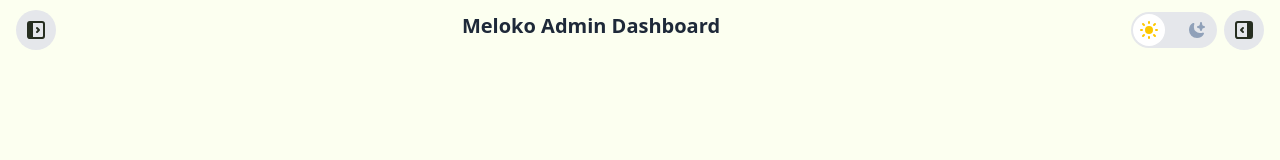
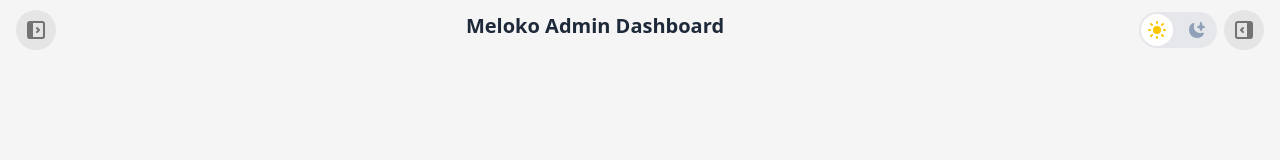
Before and after one commit to Meloko-org/backoffice, a React app in the folder frontend/: page /admin in a window 1280 px wide. Shown: the top 160 px of the page. Built offline with nearby package versions, Linux system fonts and the light colour scheme; no server answers; the HTML template or start-up script is replaced by a standard one.

Commit message:
fix UI layout, colors and dark mode

```diff
--- a/frontend/src/components/admin/AdminHeader.tsx
+++ b/frontend/src/components/admin/AdminHeader.tsx
@@ -29,7 +29,7 @@ console.log("HEADER left:", isLeftOpen);
           isOn={isLeftOpen}
           onClick={toggleLeft}
           ariaLabel="Toggle History Panel"
-          className="bg-gray-200 dark:bg-neutral-900 hover:bg-gray-300 dark:hover:bg-neutral-500"
+          className="btn-sidebar"
         />
       </div>
 
@@ -40,7 +40,7 @@ console.log("HEADER left:", isLeftOpen);
           isOn={isRightOpen}
           onClick={toggleRight}
           ariaLabel="Toggle tools Panel"
-          className="bg-gray-200 dark:bg-neutral-900 hover:bg-gray-300 dark:hover:bg-neutral-500 ml-2"
+          className="btn-sidebar ml-2"
         />
       </div>
 
--- a/frontend/src/components/admin/AdminSidebarLeft.tsx
+++ b/frontend/src/components/admin/AdminSidebarLeft.tsx
@@ -1,6 +1,9 @@
 export default function AdminSidebarLeft() {
   return (
-    <aside className="absolute left-0 top-0 z-10 h-full w-65 bg-muted">
+    <aside
+      className="fixed left-0 top-0 z-10 h-full w-65"
+      style={{ background: "var(--app-sidebar-bg)" }}
+      >
       <div className="w-full text-right">
 				<h2 className="p-4 text-lg font-semibold">Historique</h2>
 			</div>
--- a/frontend/src/components/admin/AdminSidebarRight.tsx
+++ b/frontend/src/components/admin/AdminSidebarRight.tsx
@@ -1,6 +1,9 @@
 export default function AdminSidebarLeft() {
   return (
-    <aside className="absolute right-0 top-0 z-10 h-full w-65 bg-muted">
+    <aside
+      className="fixed right-0 top-0 z-10 h-full w-65"
+      style={{ background: "var(--app-sidebar-bg)" }}
+      >
       <div className="w-full text-right">
 				<h2 className="p-4 text-lg font-semibold">tools</h2>
 			</div>
--- a/frontend/src/components/admin/buttons/SwapIconButton.tsx
+++ b/frontend/src/components/admin/buttons/SwapIconButton.tsx
@@ -22,7 +22,7 @@ export default function SwapIconButton({ iconOff, iconOn, onClick, ariaLabel, cl
 				<span className={`absolute transition-opacity transform duration-300 ${isOn ? 'opacity-0 scale-0' : 'opacity-100 scale-100'}`} >
 					{iconOn}
 				</span>
-				<span className={`absolute transition-opacity transform duration-300 ${isOn ? 'opacity-1000 scale-1000' : 'opacity-0 scale-0'}`} >
+				<span className={`absolute transition-opacity transform duration-300 ${isOn ? 'opacity-1000 scale-100' : 'opacity-0 scale-0'}`} >
 					{iconOff}
 				</span>
 			</div>
--- a/frontend/src/index.css
+++ b/frontend/src/index.css
@@ -1,53 +1,81 @@
 @import "tailwindcss";
 
-
-
+/* =========================
+   THEME TOKENS (Tailwind)
+========================= */
 @theme {
-  --color-primary: #98B66E;
-  --color-secondary: #262E20;
-  --color-lightbg: #FCFFF0;
-  --color-darkbg: #262E20;
-  --color-tertiary: #444C3D;
-  --color-danger: #942911;
-  --color-warning: #D16014;
-  --color-success: #0081A7;
-  --color-night: #0A090B;
-  --color-premium: #FAA200;
-  --color-premiumbg: #686B65;
-  --color-greener: #006045;
-  --color-pending: #0C0A09;
-  --color-partialValidated: #51344d;
-  --color-validated: #6F5060;
-  --color-partialWithdrawn: #488286;
-  --color-withdrawn: #60A4A9;
-  --color-partialCanceled: #BA2D0B;
-  --color-canceled: #EA2B1F;
-}
-
-@layer base {
-  :root {
-    --color-lightbg: #FCFFF0;
-    --color-darkbg: #262E20;
-
-    --color-primary: #98B66E;
-    --color-danger: #942911;
-    --color-warning: #D16014;
+  --color-bg-light: var(--color-neutral-100);
+  --color-sidebar-bg-light: var(--color-neutral-200);
+  --color-bg-dark: #212121;
+  --color-sidebar-bg-dark: #181818;
 
   --color-text-light: #262E20;
   --color-text-dark: #FCFFF0;
 
-    --radius: 0.5rem;
-    --border-color: rgba(0, 0, 0, 0.08);
+  --color-primary: #98B66E;
+  --color-secondary: #262E20;
+  --color-danger: #942911;
+  --color-warning: #D16014;
+  --color-success: #0081A7;
+
 }
 
+/* =========================
+   BASE STYLES
+========================= */
+@layer base {
   html {
-    background-color: var(--color-lightbg);
+    background-color: var(--color-bg-light);
     color: var(--color-text-light);
+    --app-surface-bg: var(--color-bg-light);
+    --app-sidebar-bg: var(--color-sidebar-bg-light);
+
+    /* ---- bouton invariant selon le mode ---- */
+    /* Bouton principal */
+    --btn-primary-bg: var(--color-primary);
+    --btn-primary-text: var(--color-text-light);
+
+    /* Danger */
+    --btn-danger-bg: var(--color-danger);
+    --btn-danger-text: #ffffff;
+
+
+    /* ---- bouton variants selon le mode --- */
+    /* Bouton formulaire */
+    --btn-form-bg: #e5e7eb;
+    --btn-form-text: #111827;
+
+    /* Bouton sidebar */
+    --btn-sidebar-bg: var(--color-sidebar-bg-light);
+    --btn-sidebar-text: var(--color-neutral-500);
+    --btn-sidebar-bg-hover: var(--color-neutral-500);
+    --btn-sidebar-text-hover: var(--color-text-dark);
+
+
+
+
   }
 
   html.dark {
-    background-color: var(--color-darkbg);
+    background-color: var(--color-bg-dark);
     color: var(--color-text-dark);
+    --app-surface-bg: var(--color-bg-dark);
+    --app-sidebar-bg: var(--color-sidebar-bg-dark);
+
+
+     /* Bouton formulaire */
+    --btn-form-bg: #e5e7eb;
+    --btn-form-text: #111827;
+
+    /* Bouton sidebar */
+    --btn-sidebar-bg: var(--color-neutral-900);
+    --btn-sidebar-text: var(--color-neutral-500);
+    --btn-sidebar-bg-hover: var(--color-neutral-500);
+    --btn-sidebar-text-hover: var(--color-neutral-900);
+  }
+
+  body {
+    @apply antialiased;
   }
 
   h1 {
@@ -67,17 +95,7 @@
   }
 
   a {
-    @apply text-[var(--color-primary)] hover:underline;
-  }
-
-  button {
-    @apply inline-flex items-center gap-2 px-4 py-2 rounded-md font-medium transition;
-    background-color: var(--color-primary);
-    color: var(--color-text-light);
-  }
-
-  button:disabled {
-    @apply opacity-50 cursor-not-allowed;
+    @apply text-primary hover:underline;
   }
 
   table {
@@ -85,18 +103,18 @@
   }
 
   th {
-    @apply text-left font-semibold p-3 border-b;
+    @apply text-left font-semibold p-3 border-b border-black/10 dark:border-white/10;
   }
 
   td {
-    @apply p-3 border-b;
+    @apply p-3 border-b border-black/5 dark:border-white/5;
   }
 
   input,
   select,
   textarea {
-    @apply px-3 py-2 rounded-md border outline-none;
-    background-color: transparent;
+    @apply px-3 py-2 rounded-md border border-black/10 dark:border-white/10
+           bg-transparent outline-none;
   }
 
   input:focus,
@@ -104,16 +122,40 @@
   textarea:focus {
     border-color: var(--color-primary);
   }
-
 }
 
 
-/* html {
-  background-color: var(--color-lightbg);
-  color: var(--color-tertiary);
+@layer components {
+  .btn-primary {
+    @apply inline-flex items-center gap-2 px-4 py-2 rounded-md font-medium
+           transition
+           hover:opacity-90;
+    background-color: var(--btn-primary-bg);
+    color: var(--btn-primary-text);
   }
 
-html.dark {
-  background-color: var(--color-darkbg);
-  color: var(--color-lightbg);
-} */
+  .btn-danger {
+    @apply inline-flex items-center gap-2 px-4 py-2 rounded-md font-medium
+           transition
+           hover:opacity-90;
+    background-color: var(--btn-danger-bg);
+    color: var(--btn-danger-text);
+  }
+
+  .btn-form {
+    background-color: var(--btn-form-bg);
+    color: var(--btn-form-text);
+  }
+
+  .btn-sidebar {
+    background-color: var(--btn-sidebar-bg);
+    color: var(--btn-sidebar-text);
+  }
+
+  .btn-sidebar:hover {
+    background-color: var(--btn-sidebar-bg-hover);
+    color: var(--btn-sidebar-text-hover);
+  }
+
+
+}
--- a/frontend/src/layouts/admin/AdminLayout.tsx
+++ b/frontend/src/layouts/admin/AdminLayout.tsx
@@ -1,6 +1,8 @@
 import { Outlet } from "react-router-dom";
 import AdminHeader from "../../components/admin/AdminHeader";
 import { useAdminLayout } from "./AdminLayoutContext";
+import AdminSidebarLeft from "../../components/admin/AdminSidebarLeft";
+import AdminSidebarRight from "../../components/admin/AdminSidebarRight";
 
 
 function AdminLayoutContent() {
@@ -13,23 +15,27 @@ function AdminLayoutContent() {
     <div className="relative h-screen w-screen overflow-hidden">
 
       {/* Sidebar gauche (fixe, derrière) */}
-      <aside className="fixed inset-y-0 left-0 w-64 bg-primary">
-        Sidebar gauche
-      </aside>
+      <AdminSidebarLeft />
 
       {/* Sidebar droite (fixe, derrière) */}
-      <aside className="fixed inset-y-0 right-0 w-64 bg-primary">
-        Sidebar droite
-      </aside>
+      <AdminSidebarRight />
+
 
       {/* Zone centrale (au-dessus) */}
       <div
         className={`
-          relative z-20 flex h-full flex-col bg-lightbg
+          relative z-20 flex h-full flex-col
           transition-all duration-300 ease-in-out
+          isolate
           ${isLeftOpen ? "ml-64" : "ml-0"}
           ${isRightOpen ? "mr-64" : "mr-0"}
         `}
+
+        /**
+         * Permet à la zone centrale d'avoir une couleur de fond qui masque bien les sidebar
+         * sans sacrifier le drak mode
+         */
+        style={{ background: "var(--app-surface-bg)" }}
       >
         <AdminHeader />
 
```
Lines whose indentation alone changed are shown as unchanged.
